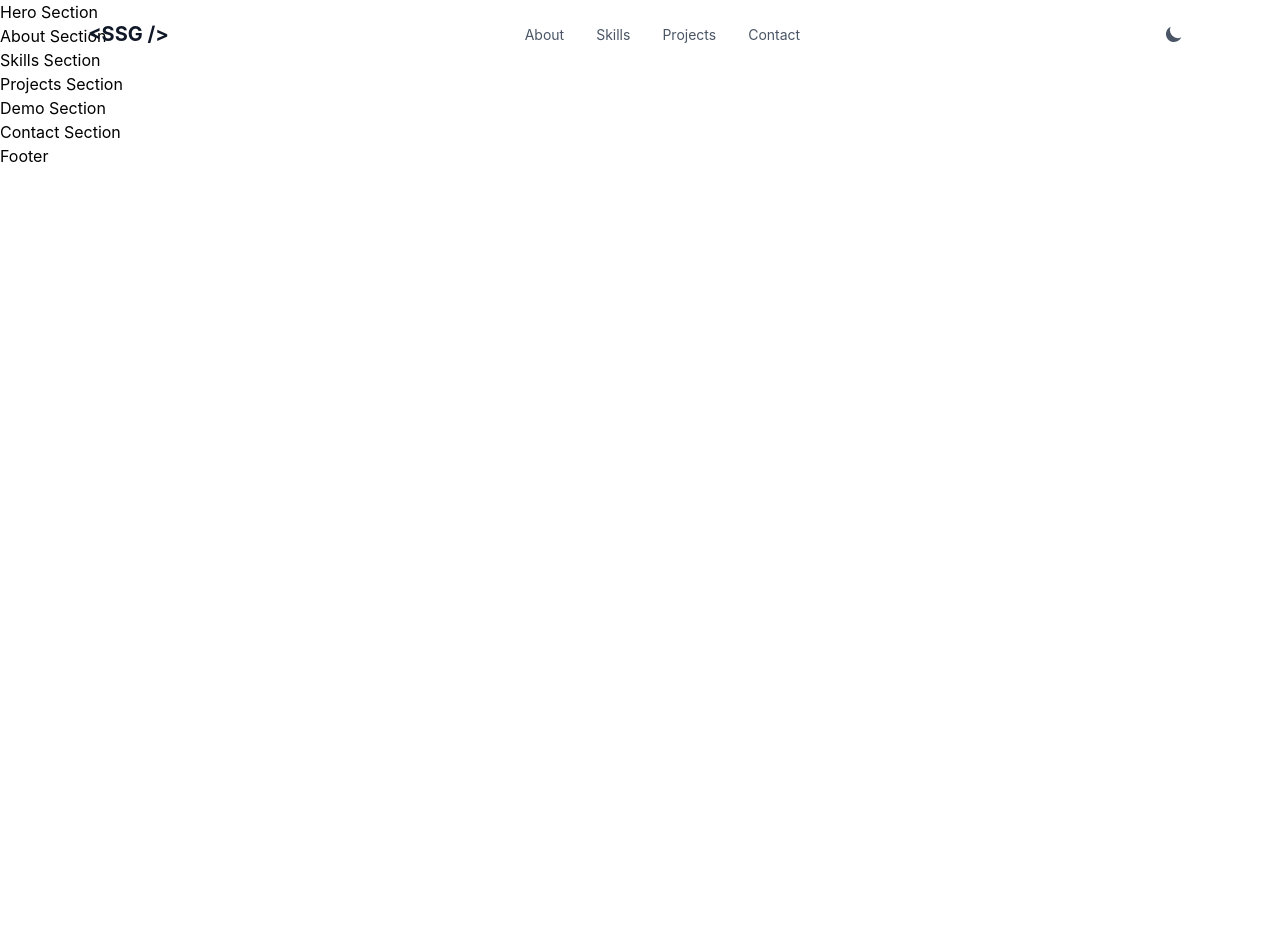
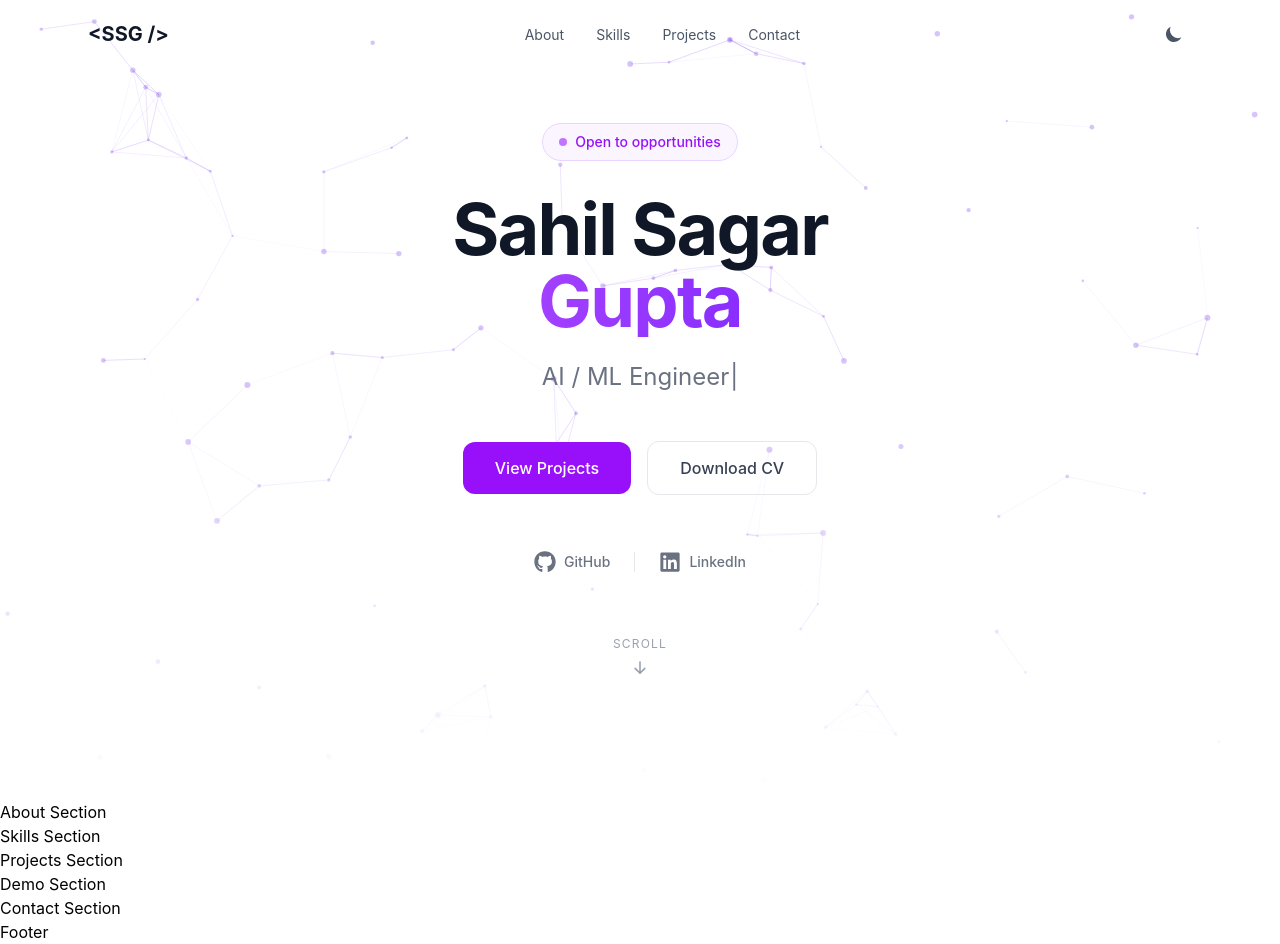
Before and after one commit to SahilSagarGupta/portfolio, a React app: page / in a window 1280 px wide. Before the commit the page ends 800 px from the top, so only its background shows below. Built offline with nearby package versions, Linux system fonts and the light colour scheme; the HTML template or start-up script is replaced by a standard one.

Commit message:
feat: add Hero section with particles and typewriter

```diff
--- a/package.json
+++ b/package.json
@@ -15,7 +15,10 @@
     "react": "^19.2.6",
     "react-dom": "^19.2.6",
     "react-icons": "^5.6.0",
-    "tailwindcss": "^4.3.0"
+    "react-tsparticles": "^2.12.2",
+    "tailwindcss": "^4.3.0",
+    "tsparticles-slim": "^2.12.0",
+    "typewriter-effect": "^2.22.0"
   },
   "devDependencies": {
     "@eslint/js": "^10.0.1",
--- a/src/main.jsx
+++ b/src/main.jsx
@@ -1,13 +1,10 @@
-import { StrictMode } from 'react'
 import { createRoot } from 'react-dom/client'
 import { ThemeProvider } from './context/ThemeContext'
 import './index.css'
 import App from './App.jsx'
 
 createRoot(document.getElementById('root')).render(
-  <StrictMode>
-    <ThemeProvider>
-      <App />
-    </ThemeProvider>
-  </StrictMode>,
+  <ThemeProvider>
+    <App />
+  </ThemeProvider>
 )
--- a/src/sections/Hero.jsx
+++ b/src/sections/Hero.jsx
@@ -1,5 +1,146 @@
+import { useCallback } from 'react'
+import Particles from 'react-tsparticles'
+import { loadSlim } from 'tsparticles-slim'
+import Typewriter from 'typewriter-effect'
+import { useTheme } from '../context/ThemeContext'
+import { FaGithub, FaLinkedin } from 'react-icons/fa'
+import { HiArrowDown } from 'react-icons/hi'
+
 const Hero = () => {
-  return <div>Hero Section</div>
+  const { isDark } = useTheme()
+
+  const particlesInit = useCallback(async (engine) => {
+    await loadSlim(engine)
+  }, [])
+
+  const particlesLoaded = useCallback(async () => {}, [])
+
+  const particlesOptions = {
+    background: { color: { value: 'transparent' } },
+    fpsLimit: 60,
+    particles: {
+      number: { value: 80, density: { enable: true, area: 800 } },
+      color: { value: isDark ? '#a855f7' : '#7c3aed' },
+      links: {
+        enable: true,
+        color: isDark ? '#a855f7' : '#7c3aed',
+        opacity: isDark ? 0.2 : 0.15,
+        width: 1,
+      },
+      move: {
+        enable: true,
+        speed: 1,
+        outModes: { default: 'bounce' },
+      },
+      opacity: { value: isDark ? 0.4 : 0.3 },
+      shape: { type: 'circle' },
+      size: { value: { min: 1, max: 3 } },
+    },
+    detectRetina: true,
+  }
+
+  return (
+    <section
+      id="hero"
+      className="relative min-h-screen flex items-center justify-center overflow-hidden bg-white dark:bg-gray-950"
+    >
+      {/* Particles*/}
+      <Particles
+        id="tsparticles"
+        init={particlesInit}
+        options={particlesOptions}
+        className="absolute inset-0 z-0"
+      />
+
+      {/* Gradient overlay */}
+      <div className="absolute inset-0 z-0 bg-gradient-to-b from-transparent via-transparent to-white dark:to-gray-950" />
+
+      {/* Main Content */}
+      <div className="relative z-10 text-center px-6 max-w-4xl mx-auto">
+
+        {/* Badge */}
+        <div className="inline-flex items-center gap-2 px-4 py-2 rounded-full border border-purple-200 dark:border-purple-800 bg-purple-50 dark:bg-purple-950/50 mb-8">
+          <span className="w-2 h-2 rounded-full bg-purple-500 animate-pulse" />
+          <span className="text-sm text-purple-600 dark:text-purple-400 font-medium">
+            Open to opportunities
+          </span>
+        </div>
+
+        {/* Name */}
+        <h1 className="text-5xl md:text-7xl font-bold text-gray-900 dark:text-white mb-6 tracking-tight">
+          Sahil Sagar
+          <span className="block text-transparent bg-clip-text bg-gradient-to-r from-purple-500 to-violet-600">
+            Gupta
+          </span>
+        </h1>
+
+        {/* Typewriter */}
+        <div className="text-xl md:text-2xl text-gray-500 dark:text-gray-400 mb-10 h-10">
+          <Typewriter
+            options={{
+              strings: [
+                'MCA (AI & ML) Student',
+                'AI / ML Engineer',
+                'Full Stack Developer',
+                'Problem Solver',
+              ],
+              autoStart: true,
+              loop: true,
+              delay: 60,
+              deleteSpeed: 40,
+            }}
+          />
+        </div>
+
+        {/* CTA Buttons */}
+        <div className="flex flex-col sm:flex-row items-center justify-center gap-4 mb-14">
+          <a
+            href="#projects"
+            className="px-8 py-3.5 rounded-xl bg-purple-600 hover:bg-purple-700 text-white font-medium transition-all duration-200 hover:scale-105 hover:shadow-lg hover:shadow-purple-500/25"
+          >
+            View Projects
+          </a>
+          <a
+            href="/cv.pdf"
+            download
+            className="px-8 py-3.5 rounded-xl border border-gray-200 dark:border-gray-700 text-gray-700 dark:text-gray-300 font-medium hover:border-purple-400 dark:hover:border-purple-500 hover:text-purple-600 dark:hover:text-purple-400 transition-all duration-200 hover:scale-105"
+          >
+            Download CV
+          </a>
+        </div>
+
+        {/* Social Links */}
+        <div className="flex items-center justify-center gap-6 mb-16">
+          <a
+            href="https://github.com/SahilSagarGupta"
+            target="_blank"
+            rel="noopener noreferrer"
+            className="flex items-center gap-2 text-gray-500 dark:text-gray-400 hover:text-gray-900 dark:hover:text-white transition-colors duration-200"
+          >
+            <FaGithub size={22} />
+            <span className="text-sm font-medium">GitHub</span>
+          </a>
+          <div className="w-px h-5 bg-gray-200 dark:bg-gray-700" />
+          <a
+            href="https://linkedin.com/in/sahilsagargupta"
+            target="_blank"
+            rel="noopener noreferrer"
+            className="flex items-center gap-2 text-gray-500 dark:text-gray-400 hover:text-blue-600 dark:hover:text-blue-400 transition-colors duration-200"
+          >
+            <FaLinkedin size={22} />
+            <span className="text-sm font-medium">LinkedIn</span>
+          </a>
+        </div>
+
+        {/* Scroll indicator */}
+        <div className="flex flex-col items-center gap-2 text-gray-400 dark:text-gray-600 animate-bounce">
+          <span className="text-xs tracking-widest uppercase">Scroll</span>
+          <HiArrowDown size={16} />
+        </div>
+
+      </div>
+    </section>
+  )
 }
 
 export default Hero
```
Also changed, not shown: src/App.jsx (line endings or trailing spaces), 1 other file (tests, documents, lock files or other folders).
